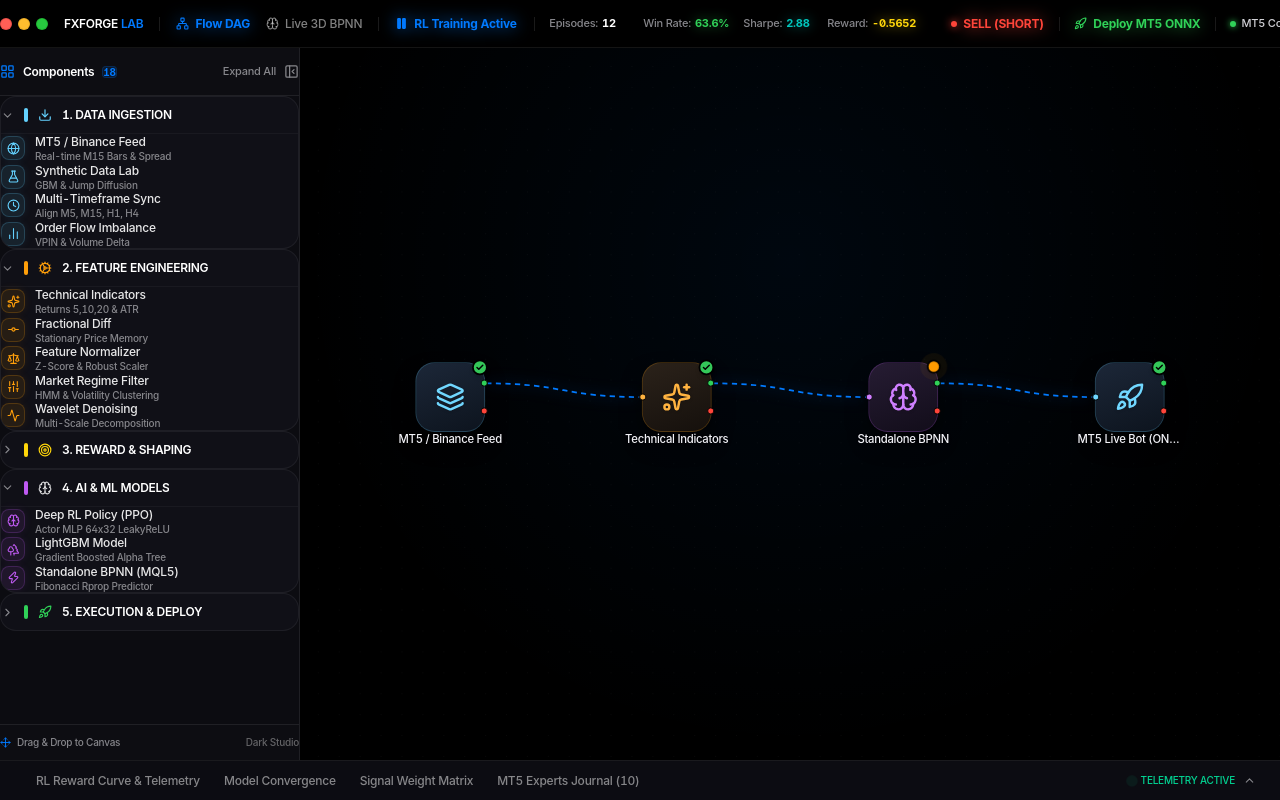
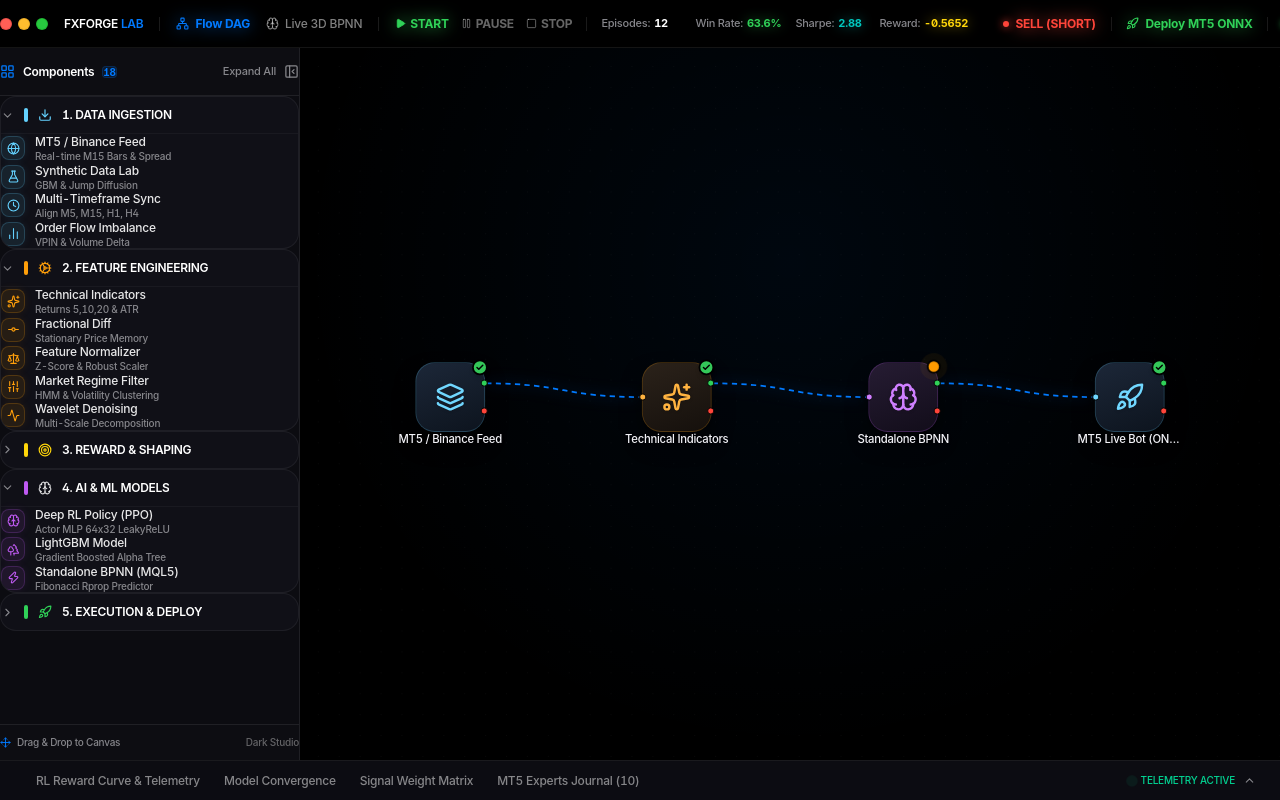
Before and after one commit to superman-owner/AI-RL-BPNN, a React (Vite) app: page / in a window 1280 px wide. Built offline with nearby package versions, Linux system fonts and the light colour scheme.

Commit message:
feat: implement dedicated START, PAUSE, and STOP simulation controls cluster with Apple frameless glow typography

```diff
--- a/src/App.tsx
+++ b/src/App.tsx
@@ -51,8 +51,8 @@
   const [isExportOpen, setIsExportOpen] = useState(false);
   const [isClearModalOpen, setIsClearModalOpen] = useState(false);
 
-  // RL Live Telemetry State for TopNav integration
-  const [isRLTraining, setIsRLTraining] = useState(true);
+  // RL Live Telemetry & Control State (START, PAUSE, STOP)
+  const [rlStatus, setRlStatus] = useState<'running' | 'paused' | 'stopped'>('running');
   const [rlTelemetry, setRlTelemetry] = useState<QuantTelemetry>(() => fxforgeEngine.getTelemetry());
   const [rlLatestStep, setRlLatestStep] = useState<RLEnvironmentStep | null>(null);
   const [isMT5DeployOpen, setIsMT5DeployOpen] = useState(false);
@@ -60,7 +60,7 @@
 
   // Global Real-time Deep RL Simulation Loop (Active on both Flow DAG & Live 3D BPNN views)
   useEffect(() => {
-    if (!isRLTraining) return;
+    if (rlStatus !== 'running') return;
 
     const interval = setInterval(() => {
       const stepResult = fxforgeEngine.step();
@@ -70,7 +70,25 @@
     }, 450);
 
     return () => clearInterval(interval);
-  }, [isRLTraining]);
+  }, [rlStatus]);
+
+  const handleStartRL = useCallback(() => {
+    setRlStatus('running');
+    setLogs((prev) => [...prev, `[RL ENGINE] Training started/resumed.`]);
+  }, []);
+
+  const handlePauseRL = useCallback(() => {
+    setRlStatus('paused');
+    setLogs((prev) => [...prev, `[RL ENGINE] Training paused.`]);
+  }, []);
+
+  const handleStopRL = useCallback(() => {
+    setRlStatus('stopped');
+    fxforgeEngine.reset();
+    setRlTelemetry(fxforgeEngine.getTelemetry());
+    setRlLatestStep(null);
+    setLogs((prev) => [...prev, `[RL ENGINE] Training stopped and environment reset.`]);
+  }, []);
 
   // Clipboard & History State
   const [clipboard, setClipboard] = useState<{ nodes: Node[]; edges: Edge[] } | null>(null);
@@ -662,8 +680,10 @@
         onFitView={() => fitView({ padding: 0.25, duration: 400 })}
         onClearFlow={() => setIsClearModalOpen(true)}
         nodeCount={nodes.length}
-        isRLTraining={isRLTraining}
-        onToggleRLTraining={() => setIsRLTraining((prev) => !prev)}
+        rlStatus={rlStatus}
+        onStartRL={handleStartRL}
+        onPauseRL={handlePauseRL}
+        onStopRL={handleStopRL}
         rlTelemetry={rlTelemetry}
         rlLatestStep={rlLatestStep}
         onOpenMT5Deploy={() => setIsMT5DeployOpen(true)}
@@ -674,7 +694,7 @@
       {activeView === 'bpnn' ? (
         <div className="flex-1 h-full relative bg-[#08080c]">
           <LiveNeuralLink
-            isTraining={isRLTraining}
+            isTraining={rlStatus === 'running'}
             latestStep={rlLatestStep}
             cameraResetTrigger={cameraResetTrigger}
           />
@@ -746,7 +766,7 @@
           {/* Bottom: Apple Analytics Drawer */}
           <AnalyticsDrawer
             logs={logs}
-            isRunning={isRLTraining}
+            isRunning={rlStatus === 'running'}
             onClearLogs={() => setLogs(['[SYSTEM] Console cleared.'])}
           />
         </>
--- a/src/components/Header/TopNav.tsx
+++ b/src/components/Header/TopNav.tsx
@@ -12,6 +12,10 @@
   onFitView?: () => void;
   onClearFlow?: () => void;
   nodeCount?: number;
+  rlStatus?: 'running' | 'paused' | 'stopped';
+  onStartRL?: () => void;
+  onPauseRL?: () => void;
+  onStopRL?: () => void;
   isRLTraining?: boolean;
   onToggleRLTraining?: () => void;
   rlTelemetry?: QuantTelemetry | null;
@@ -38,8 +42,10 @@
 export const TopNav: React.FC<TopNavProps> = ({
   activeView,
   onViewChange,
-  isRLTraining = true,
-  onToggleRLTraining,
+  rlStatus = 'running',
+  onStartRL,
+  onPauseRL,
+  onStopRL,
   rlTelemetry,
   rlLatestStep,
   onOpenMT5Deploy,
@@ -91,23 +97,51 @@
 
       <div className="h-3.5 w-[1px] bg-white/10 flex-shrink-0" />
 
-      {/* Controls & Telemetry & MT5 ONNX & MT5 Connected Attached Right Next to View Switcher */}
+      {/* Controls: START / PAUSE / STOP Cluster */}
       <div className="flex items-center gap-3.5 text-xs flex-shrink-0">
-        <button
-          onClick={onToggleRLTraining}
-          className={`w-[125px] inline-flex items-center gap-1.5 text-xs font-bold transition-all cursor-pointer flex-shrink-0 ${
-            isRLTraining
-              ? 'text-[#007aff] hover:text-[#389bff] drop-shadow-[0_0_8px_rgba(0,122,255,0.8)]'
-              : 'text-[#86868b] hover:text-white'
-          }`}
-        >
-          {isRLTraining ? (
-            <LucideIcons.Pause size={13} className="fill-[#007aff] text-[#007aff] flex-shrink-0" />
-          ) : (
-            <LucideIcons.Play size={13} className="fill-[#86868b] text-[#86868b] flex-shrink-0" />
-          )}
-          <span className="truncate">{isRLTraining ? 'RL Training Active' : 'Paused'}</span>
-        </button>
+        <div className="flex items-center gap-3 font-bold">
+          {/* START Button */}
+          <button
+            onClick={onStartRL}
+            className={`flex items-center gap-1 transition-all cursor-pointer ${
+              rlStatus === 'running'
+                ? 'text-[#30d158] drop-shadow-[0_0_8px_rgba(48,209,88,0.85)]'
+                : 'text-white/40 hover:text-[#30d158]'
+            }`}
+            title="Start / Resume Deep RL Simulation"
+          >
+            <LucideIcons.Play size={11} className={rlStatus === 'running' ? 'fill-[#30d158]' : ''} />
+            <span>START</span>
+          </button>
+
+          {/* PAUSE Button */}
+          <button
+            onClick={onPauseRL}
+            className={`flex items-center gap-1 transition-all cursor-pointer ${
+              rlStatus === 'paused'
+                ? 'text-[#ffd60a] drop-shadow-[0_0_8px_rgba(255,214,10,0.85)]'
+                : 'text-white/40 hover:text-[#ffd60a]'
+            }`}
+            title="Pause Simulation"
+          >
+            <LucideIcons.Pause size={11} className={rlStatus === 'paused' ? 'fill-[#ffd60a]' : ''} />
+            <span>PAUSE</span>
+          </button>
+
+          {/* STOP Button */}
+          <button
+            onClick={onStopRL}
+            className={`flex items-center gap-1 transition-all cursor-pointer ${
+              rlStatus === 'stopped'
+                ? 'text-[#ff453a] drop-shadow-[0_0_8px_rgba(255,69,58,0.85)]'
+                : 'text-white/40 hover:text-[#ff453a]'
+            }`}
+            title="Stop & Reset Simulation"
+          >
+            <LucideIcons.Square size={11} className={rlStatus === 'stopped' ? 'fill-[#ff453a]' : ''} />
+            <span>STOP</span>
+          </button>
+        </div>
 
         <div className="h-3.5 w-[1px] bg-white/10 flex-shrink-0" />
 
```
